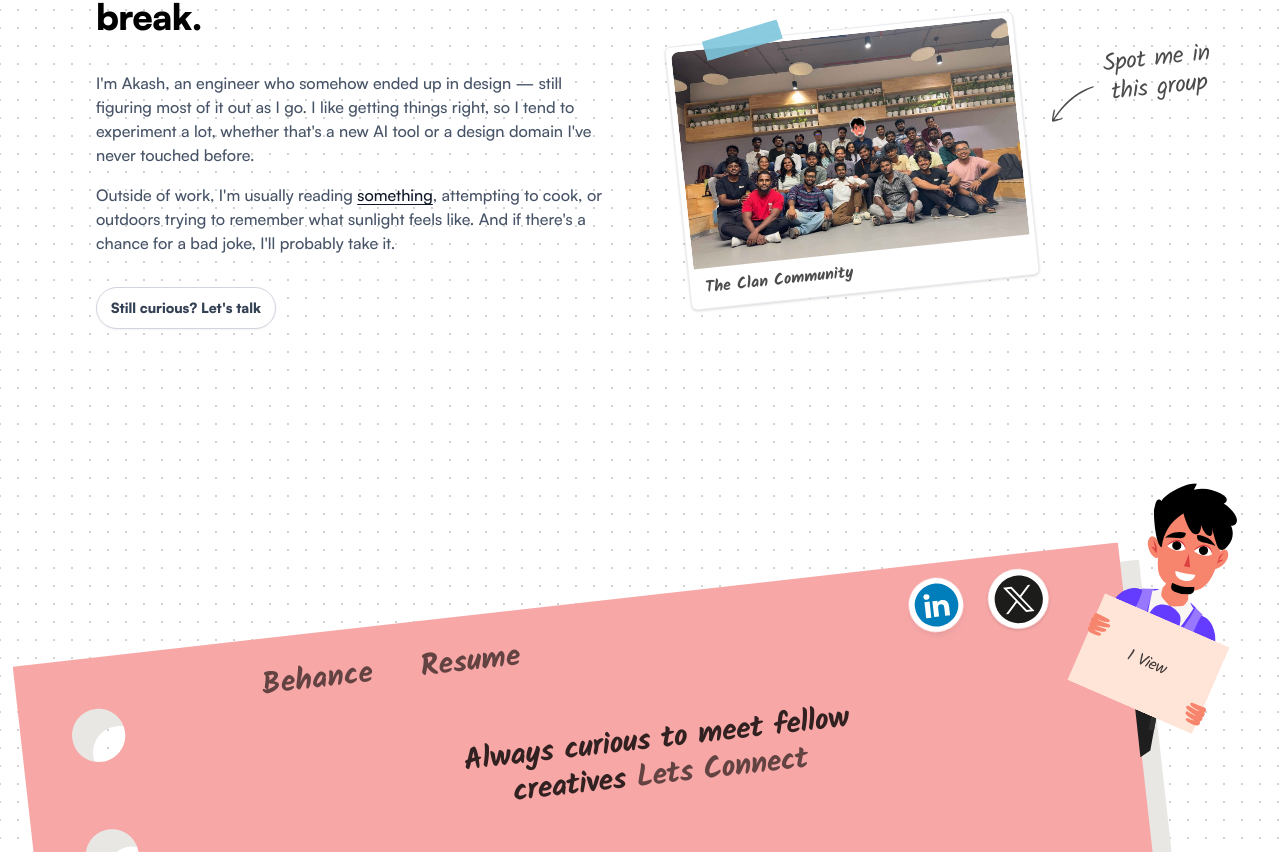
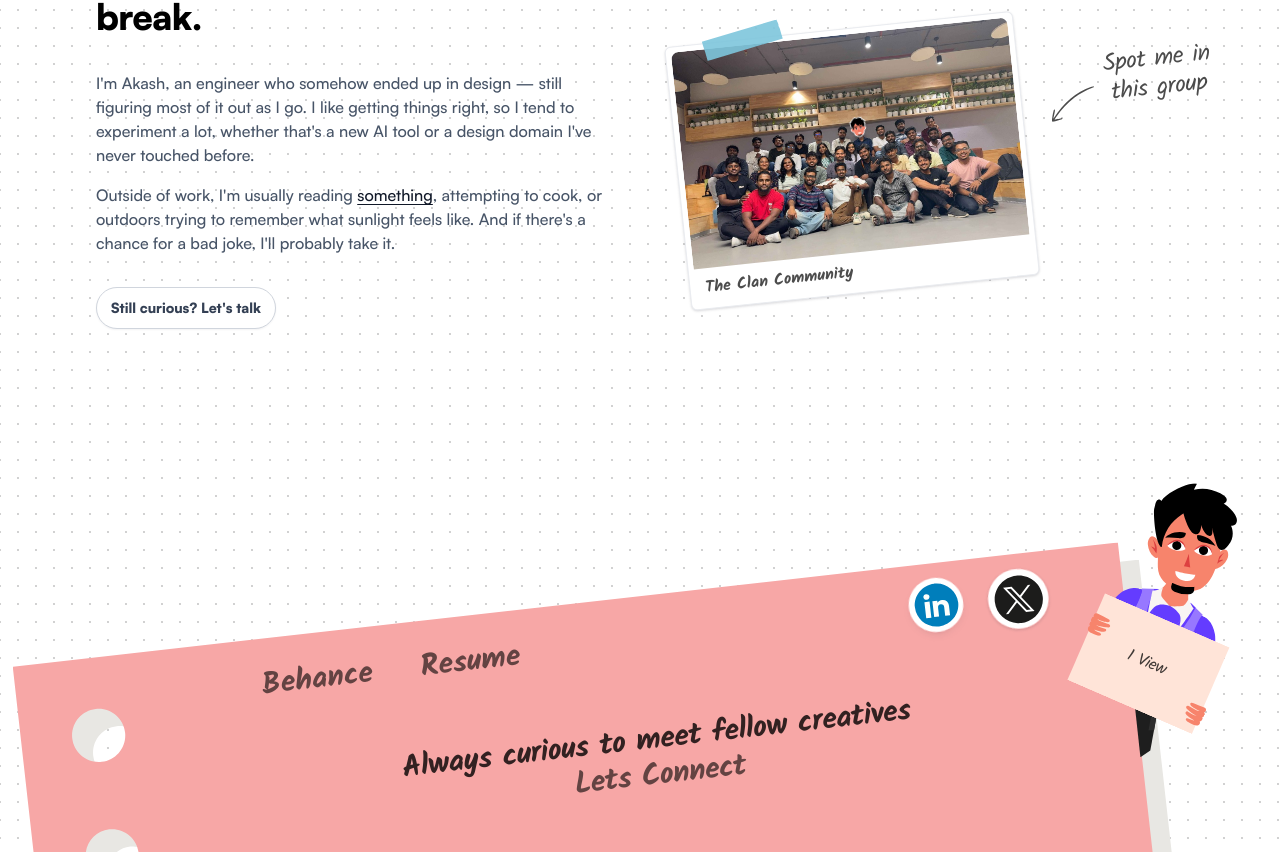
Before and after one commit to Akash-karan/Akash-Resume, a Next.js app: page / in a window 1280 px wide. Shown: the part 3303-4155 px from the top of the page. Built offline with nearby package versions, Linux system fonts and the light colour scheme.

Commit message:
Format center message text: line 1 Always curious to meet fellow creatives, line 2 Lets Connect

```diff
--- a/src/components/Footer.tsx
+++ b/src/components/Footer.tsx
@@ -247,12 +247,12 @@ export default function Footer() {
 
           {/* Rotated Center Message */}
           <div
-            className="-translate-x-1/2 -translate-y-1/2 absolute flex h-[157.80px] items-center justify-center left-[461.52px] top-[366.9px] w-[660px] z-20 pointer-events-auto"
+            className="-translate-x-1/2 -translate-y-1/2 absolute flex h-[160px] items-center justify-center left-[461.52px] top-[366.9px] w-[760px] z-20 pointer-events-auto"
           >
             <div className="flex-none rotate-[-6.5deg]">
-              <div className="[word-break:break-word] flex flex-col font-kalam font-bold justify-center leading-[0] not-italic relative text-[40px] text-black/80 text-center tracking-[-0.72px] w-[650px]">
-                <p>
-                  <span className="leading-[48px]">Always curious to meet fellow creatives </span>
+              <div className="[word-break:break-word] flex flex-col font-kalam font-bold justify-center items-center leading-[0] not-italic relative text-[40px] text-black/80 text-center tracking-[-0.72px] w-[750px]">
+                <p className="flex flex-col items-center">
+                  <span className="leading-[48px] whitespace-nowrap">Always curious to meet fellow creatives</span>
                   <a
                     href={gmailComposeHref}
                     target="_blank"
```
